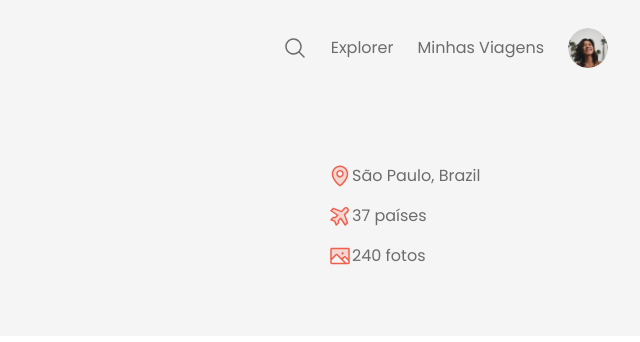
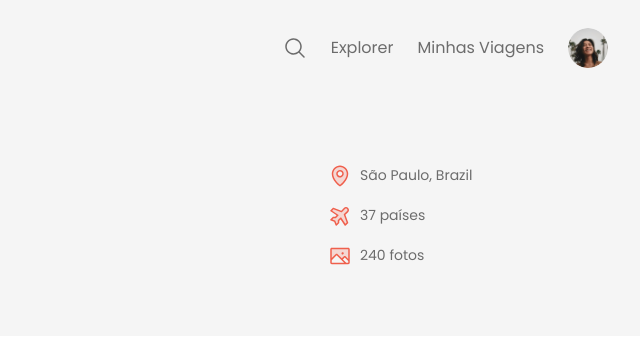
Before and after one commit to tiagomartinscc/projeto-travelgram, a plain HTML site: page index.html in a window 1280 px wide. Shown: the full height of the page, 640-1280 px from the left. Drawn offline with Linux system fonts and the light colour scheme.

Commit message:
change header

```diff
--- a/styles/header.css
+++ b/styles/header.css
@@ -1,5 +1,6 @@
 header {
   padding-block: 32px;
+  font: var(--text-md);
 }
 
 header .container {
@@ -23,10 +24,6 @@ header .container {
   margin-bottom: 8px;
 }
 
-#profile p {
-  font: var(--text-md);
-}
-
 #info {
   list-style: none;
 
@@ -39,5 +36,5 @@ header .container {
 #info li {
   display: flex;
   align-items: center;
-  gap: 8;
+  gap: 8px;
 }
```
